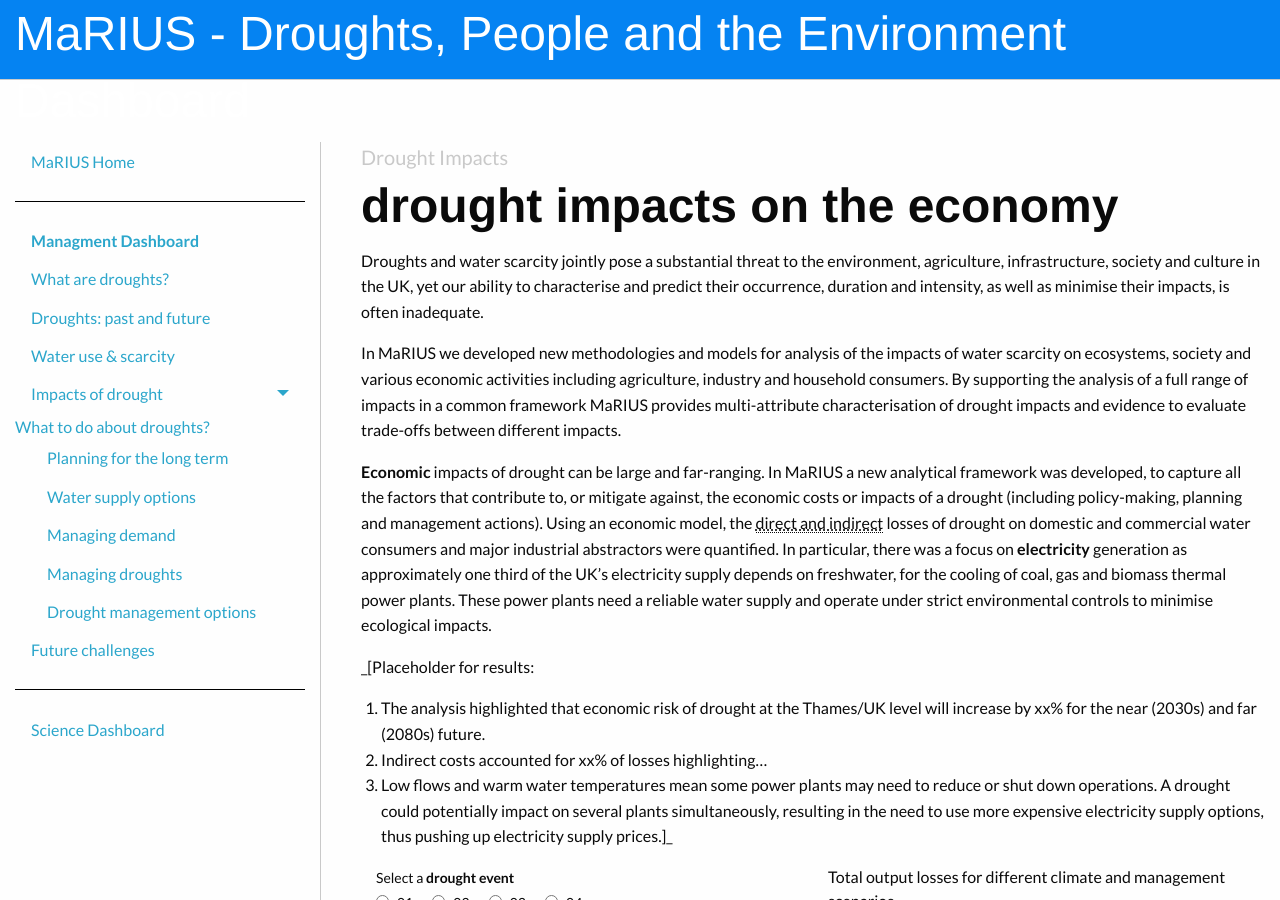
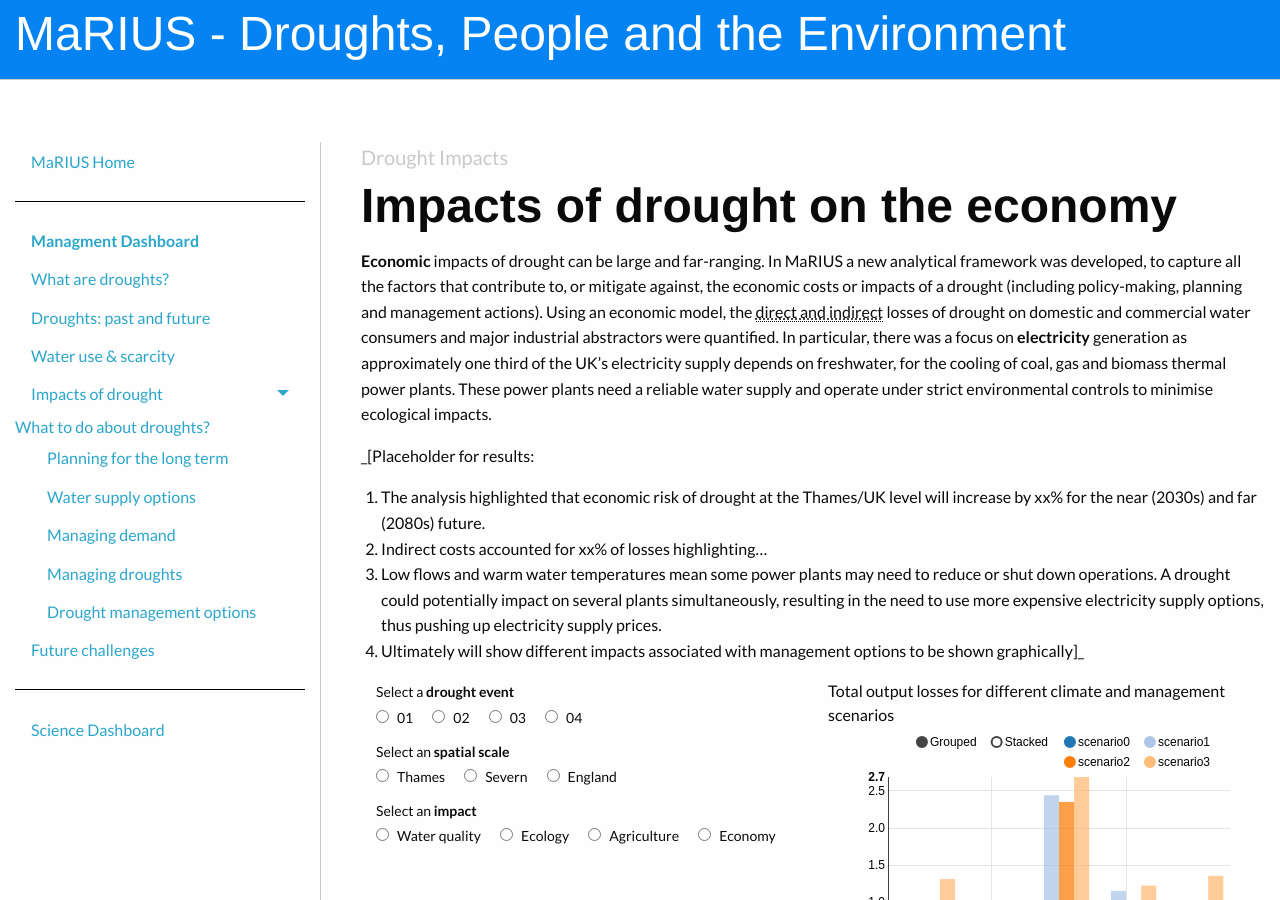
Before and after one commit to VictoriaJJ/mariusdroughtproject.org, a Jekyll site: the page built from _pages/dashboard/dpe/drought_impacts/economy.md, in a window 1280 px wide and 900 px high. Built offline with Jekyll 4.4.1, drawn with Linux system fonts in a browser that asks for light colours.

Commit message:
Updated economy.md

```diff
--- a/_pages/dashboard/dpe/drought_impacts/economy.md
+++ b/_pages/dashboard/dpe/drought_impacts/economy.md
@@ -3,19 +3,15 @@ layout: dpe
 published: true
 permalink: /dashboard/dpe/drought_impacts/economy/
 subsection: Drought Impacts
-_title: drought impacts on the economy
+_title: Impacts of drought on the economy
 ---
-
-Droughts and water scarcity jointly pose a substantial threat to the environment, agriculture, infrastructure, society and culture in the UK, yet our ability to characterise and predict their occurrence, duration and intensity, as well as minimise their impacts, is often inadequate.
-
-In MaRIUS we developed new methodologies and models for analysis of the impacts of water scarcity on ecosystems, society and various economic activities including agriculture, industry and household consumers. By supporting the analysis of a full range of impacts in a common framework MaRIUS provides multi-attribute characterisation of drought impacts and evidence to evaluate trade-offs between different impacts.
-
 **Economic** impacts of drought can be large and far-ranging. In MaRIUS a new analytical framework was developed, to capture all the factors that contribute to, or mitigate against, the economic costs or impacts of a drought (including policy-making, planning and management actions). Using an economic model, the direct and indirect losses of drought on domestic and commercial water consumers and major industrial abstractors were quantified. In particular, there was a focus on **electricity** generation as approximately one third of the UK’s electricity supply depends on freshwater, for the cooling of coal, gas and biomass thermal power plants. These power plants need a reliable water supply and operate under strict environmental controls to minimise ecological impacts.
 
 _[Placeholder for results:
 1. The analysis highlighted that economic risk of drought at the Thames/UK level will increase by xx% for the near (2030s) and far (2080s) future.
 2. Indirect costs accounted for xx% of losses highlighting…
-3. Low flows and warm water temperatures mean some power plants may need to reduce or shut down operations. A drought could potentially impact on several plants simultaneously, resulting in the need to use more expensive electricity supply options, thus pushing up electricity supply prices.]_
+3. Low flows and warm water temperatures mean some power plants may need to reduce or shut down operations. A drought could potentially impact on several plants simultaneously, resulting in the need to use more expensive electricity supply options, thus pushing up electricity supply prices.
+4. Ultimately will show different impacts associated with management options to be shown graphically]_
 
 
 <div class="large-6 medium-6 columns">
```
